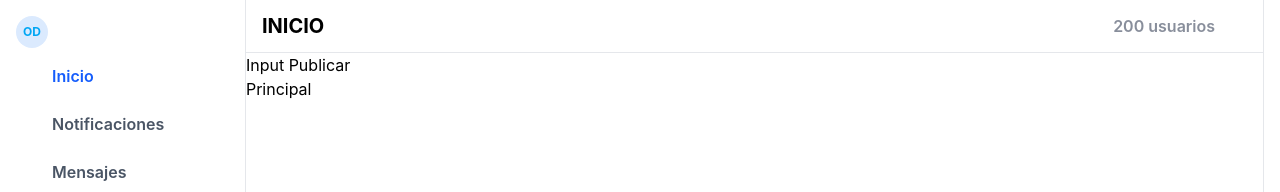
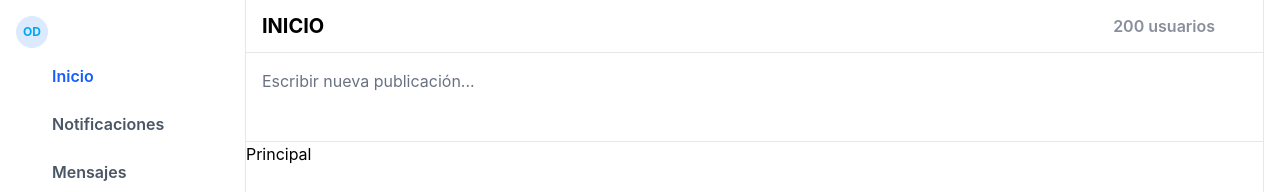
Before and after one commit to wizzard95/onlydevs-hijo, a React (Vite) app: page / in a window 1280 px wide. Shown: the top 192 px of the page. Built offline with nearby package versions, Linux system fonts and the light colour scheme; some icons are missing.

Commit message:
ui|ux: estilizar el componente inputpublicar y agregar iconos

```diff
--- a/src/components/HomePageComponents/InputPublicar.jsx
+++ b/src/components/HomePageComponents/InputPublicar.jsx
@@ -1,7 +1,24 @@
+import { Icon } from "@iconify/react"
+
 export const InputPublicar = () => {
     return (
-        <div>
-            <span>Input Publicar</span>
+        <div className="p-4 border-b border-gray-200
+         dark:border-gray-600">
+           <input value={""} /*  SIRVE PARA QUE NO ME DEJE ESCRIBIR DENTRO */
+           placeholder="Escribir nueva publicación..."
+           className="w-full rounded focus:outline-none
+           placeholder-gray-500" />
+
+            <div className="flex gap-4 mt-2 text-gray-400">
+                <Icon icon="mdi:image-outline"
+                className="text-2xl"/>
+                <Icon icon="mdi:format-list-bulleted"
+                className="text-2xl"/>
+                <Icon icon="mdi:gif"
+                className="text-2xl"/>
+                <Icon icon="mdi:format-text"
+                className="text-2xl"/>
+            </div>
         </div>
     )
 }
```
